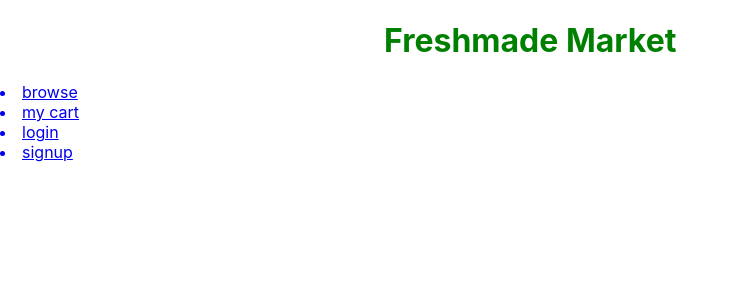
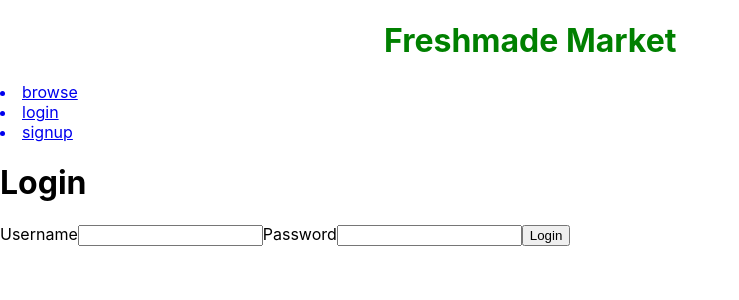
Before and after one commit to thecodeplanner/fresh-market, a React (Create React App) app: page /login in a window 1280 px wide. Shown: the top 300 px of the page, without its empty margins (0-739 px from the left). Built offline with nearby package versions, Linux system fonts and the light colour scheme; no server answers.

Commit message:
updates on crud

```diff
--- a/src/components/AddItem.js
+++ b/src/components/AddItem.js
@@ -1,13 +1,13 @@
 import React, {useState} from "react"
 
-function AddItem({addItem, currentUser, category}) {
+function AddItem({addItem, category, currentUser}) {
 
     const [name, setName] = useState("")
     const [description, setDescription] = useState("")
     const [quantity, setQuantity] = useState("")
     const [price, setPrice] = useState("")
     const [image, setImage] = useState("")
-    const [userId, setUserId] = useState("")
+    // const [userId, setUserId] = useState("")
     const [categoryId, setCategoryId] = useState("")
 
     function handleOption(e) {
@@ -29,17 +29,17 @@ function AddItem({addItem, currentUser, category}) {
 
 
     // fetch users and matched user's id with current user
-    fetch('http://localhost:3000/users')
-        .then(res => res.json())
-        .then(userData => {
-            const user = userData.filter((user) => {
-                if (user.username === currentUser.username) {
-                    return user
-                }
-            })
-            const userId = user.map(user => user.id)
-            setUserId(parseInt(userId))
-        })
+    // fetch('http://localhost:3000/users')
+    //     .then(res => res.json())
+    //     .then(userData => {
+    //         const user = userData.filter((user) => {
+    //             if (user.username === currentUser.username) {
+    //                 return user
+    //             }
+    //         })
+    //         const userId = user.map(user => user.id)
+    //         setUserId(parseInt(userId))
+    //     })
 
 
 
@@ -53,12 +53,11 @@ function AddItem({addItem, currentUser, category}) {
             quantity,
             price,
             image,
-            user_id: userId,
+            user_id: currentUser.id,
             category_id: categoryId
         }
 
-
-        console.log(newItem)
+        // console.log(newItem)
 
         fetch('http://localhost:3000/items', {
             method: 'POST',
@@ -70,9 +69,11 @@ function AddItem({addItem, currentUser, category}) {
             .then(res => res.json())
             .then(newItemData => addItem(newItemData))
 
-
-
-
+        setName('')
+        setDescription('')
+        setQuantity('')
+        setPrice('')
+        setImage('')
 
     }
     return (
--- a/src/components/App.js
+++ b/src/components/App.js
@@ -4,14 +4,19 @@ import React, {useEffect, useState} from 'react'
 import Header from './Header'
 import ItemContainer from './ItemContainer'
 import ItemDetails from './ItemDetails'
+import Login from './Login'
+import UpdateItem from './UpdateItem'
 import { BrowserRouter as Router, Route, Switch } from 'react-router-dom'
 
-const currentUser = { username: "Melissa123" }
+
 
 
 function App() {
   const [items, setItems] = useState([])
   const [category, setCategory] = useState([])
+  const [currentUser, setCurrentUser] = useState(null)
+
+  console.log(currentUser)
 
   useEffect(() => {
     fetch('http://localhost:3000/items')
@@ -26,7 +31,7 @@ function App() {
     .then(categoryData => setCategory(categoryData))
   }, [])
 
-  console.log(category)
+  // console.log(category)
 
   // App
     // Header
@@ -47,13 +52,21 @@ function App() {
     }
 
 
+    function handleDeleteItem(id) {
+      const updatedItemList = items.filter((item) => {
+        return item.id !== id
+      })
+      setItems(updatedItemList)
+    }
+
+
   return (
     <div className="App">
       <Router>
-      <Header />
+      <Header currentUser={currentUser} setCurrentUser={setCurrentUser}/>
         <Switch>
           <Route exact path="/login">
-            {/* <Login /> */}
+            <Login setCurrentUser={setCurrentUser}/>
           </Route>
           <Route exact path="/signup">
             {/* <Signup /> */}
@@ -62,7 +75,10 @@ function App() {
             <ItemContainer items={items}  addItem={handleAddItem} currentUser={currentUser} category={category}/>
           </Route>
           <Route exact path="/items/:id">
-            <ItemDetails />
+            <ItemDetails currentUser={currentUser}/>
+          </Route>
+          <Route exact path="/update/:id">
+            <UpdateItem onDelete={handleDeleteItem}/>
           </Route>
           <Route exact path="/cart">
             {/* <ItemCart /> */}
--- a/src/components/Header.js
+++ b/src/components/Header.js
@@ -3,15 +3,16 @@ import Navbar from "./Navbar"
 
 
 
-function Header() {
+function Header({currentUser, setCurrentUser}) {
     return (
         <>
         <div className="header">
             <h1>Freshmade Market</h1>
         </div>
         <div>
-             <Navbar />
+             <Navbar currentUser={currentUser} setCurrentUser={setCurrentUser} />
         </div>
+
         </>
     )
 }
--- a/src/components/ItemContainer.js
+++ b/src/components/ItemContainer.js
@@ -3,10 +3,10 @@ import Search from './Search'
 import Item from './Item'
 import AddItem from './AddItem'
 
-function ItemContainer({items, addItem, currentUser, category}) {
+function ItemContainer({items, addItem, category, currentUser}) {
     const item = items.map((item) => {
         return (
-            <Item key={item.id} item={item} />
+            <Item key={item.id} item={item} currentUser={currentUser}/>
         )
     })
 
@@ -17,10 +17,8 @@ function ItemContainer({items, addItem, currentUser, category}) {
 
     return (
         <div>
-            <h3>Item Container</h3>
             <Search />
-            {/* <button>Add Item to Freshmade Market</button> */}
-            <AddItem  addItem={addItem} currentUser={currentUser} category={category}/>
+            {currentUser ? (<AddItem  addItem={addItem} category={category} currentUser={currentUser}/>) : (null)}
             {item}
         </div>
     )
--- a/src/components/ItemDetails.js
+++ b/src/components/ItemDetails.js
@@ -1,11 +1,12 @@
 import React, {useState, useEffect} from "react"
 import { useParams } from "react-router-dom";
 
-function ItemDetails() {
+function ItemDetails({currentUser}) {
 
     const [item, setItem] = useState(null);
     const [isLoaded, setIsLoaded] = useState(false)
     const params = useParams()
+
 
     useEffect(() => {
         fetch(`http://localhost:3000/items/${params.id}`)
@@ -15,6 +16,7 @@ function ItemDetails() {
          setIsLoaded(true)
          })
     },[params.id])
+
 
     if (!isLoaded) return <h2>Loading...</h2>;
 
@@ -27,6 +29,7 @@ function ItemDetails() {
             <p>Quantity: {item.quantity}</p>
             <p>Price: ${item.price} </p>
             <button>Add to Cart</button>
+            {/* {currentUser ? item.user.username === "Melissa123" ? <p>Update item</p> : null : null} */}
         </div>
     )
 }
--- /dev/null
+++ b/src/components/Login.js
@@ -0,0 +1,52 @@
+import React, { useState } from "react"
+import { useHistory } from "react-router-dom"
+
+function Login({setCurrentUser}) {
+    const [username, setUsername] = useState("");
+    const [password, setPassword] = useState("");
+    const history = useHistory()
+
+    function handleSubmit(e) {
+        e.preventDefault()
+        // setCurrentUser(true)
+        fetch('http://localhost:3000/login', {
+            method: "POST",
+          })
+            .then((r) => r.json())
+            .then(setCurrentUser);
+        return (
+
+            history.push('/browse')
+
+        )
+
+    }
+
+    return (
+        <div>
+            <form onSubmit={handleSubmit}>
+                <h1>Login</h1>
+                <label htmlFor="username">Username</label>
+                <input
+                type="text"
+                id="username"
+                autoComplete="off"
+                value={username}
+                onChange={(e) => setUsername(e.target.value)}
+                />
+                <label htmlFor="password">Password</label>
+                <input
+                type="password"
+                id="password"
+                value={password}
+                onChange={(e) => setPassword(e.target.value)}
+                autoComplete="current-password"
+                />
+                <input type="submit" value="Login" />
+            </form>
+        </div>
+
+    )
+}
+
+export default Login
--- a/src/components/Navbar.js
+++ b/src/components/Navbar.js
@@ -1,21 +1,44 @@
 import React from "react"
-import { NavLink } from "react-router-dom"
+import { NavLink, useHistory } from "react-router-dom"
 
-function Navbar() {
+function Navbar({currentUser, setCurrentUser}) {
+    const history = useHistory()
+
+    function logout() {
+
+        setCurrentUser(null);
+        history.push('/')
+
+
+      }
+
     return(
         <div className="navbar">
             <NavLink to="/browse" exact>
                 <li>browse</li>
             </NavLink>
+
+        {currentUser ?
+            (<>
             <NavLink to="/cart" exact>
                 <li>my cart</li>
             </NavLink>
+             <button onClick={logout}>Logout</button>
+             </>) :
+            (<>
             <NavLink to="/login" exact>
                 <li>login</li>
             </NavLink>
+
             <NavLink to="/signup" exact>
                 <li>signup</li>
             </NavLink>
+            </>
+            )}
+
+
+
+
         </div>
     )
 }
--- a/src/components/Search.js
+++ b/src/components/Search.js
@@ -3,10 +3,8 @@ import React from "react"
 function Search() {
     return (
         <div>
-            <h3> Search </h3>
+            <h4> Search </h4>
             <input placeholder='Search for items'/>
-
-
         </div>
 
 
--- /dev/null
+++ b/src/components/UpdateItem.js
@@ -0,0 +1,103 @@
+import React, {useState, useEffect} from "react"
+import { useParams, useHistory } from "react-router-dom";
+
+function UpdateItem({onDelete}) {
+    const [item, setItem] = useState(null);
+    const [isLoaded, setIsLoaded] = useState(false)
+    const params = useParams()
+    const history = useHistory()
+
+    const [description, setDescription] = useState('')
+    const [quantity, setQuantity] = useState('')
+    const [price, setPrice] = useState('')
+
+    useEffect(() => {
+        fetch(`http://localhost:3000/items/${params.id}`)
+         .then(r => r.json())
+         .then((item) => {
+         setItem(item)
+         setIsLoaded(true)
+         setDescription(item.description)
+         setQuantity(item.quantity)
+         setPrice(item.price)
+         })
+    },[params.id])
+
+
+    if (!isLoaded) return <h2>Loading...</h2>;
+
+    function handleUpdateItem(e) {
+        e.preventDefault()
+
+        const newItem = {
+            description,
+            quantity: parseInt(quantity),
+            price: parseFloat(price)
+        }
+
+        console.log(newItem)
+
+        fetch(`http://localhost:3000/items/${item.id}`, {
+            method: "PATCH",
+            headers: {
+                "Content-Type" : "application/json"
+            },
+            body: JSON.stringify(newItem)
+        })
+
+        history.push(`/items/${item.id}`)
+    }
+
+
+       function handleDelete() {
+           fetch(`http://localhost:3000/items/${item.id}`, {
+               method: "DELETE"
+           })
+           onDelete(item.id)
+           history.push("/browse")
+       }
+
+
+    return(
+        <div>
+            <div>
+                <h3>{item.name}</h3>
+                <img className="image" src={item.image} alt={item.name}/>
+            </div>
+            <form className="edit-item" onSubmit={handleUpdateItem}>
+                <label> Description
+                    <textarea rows="2" cols="25"
+                        type="text"
+                        name="description"
+                        value={description}
+                        onChange={(e) => setDescription(e.target.value)}
+                    />
+                </label>
+
+                <label> Quantity
+                    <input
+                        type="number"
+                        name="quantity"
+                        value={quantity}
+                        onChange={(e) => setQuantity(e.target.value)}
+                    />
+                </label>
+                <label> Price
+                    <input
+                        type="text"
+                        name="price"
+                        value={price}
+                        onChange={(e) => setPrice(e.target.value)}
+                    />
+                </label>
+                <input type="submit" />
+            </form>
+
+            <button onClick={handleDelete}>Sold Out!</button>
+        </div>
+
+
+    )
+}
+
+export default UpdateItem
```
Also changed, not shown: src/components/Item.js (+10 -9 lines), 1 other file (tests, documents, lock files or other folders).
